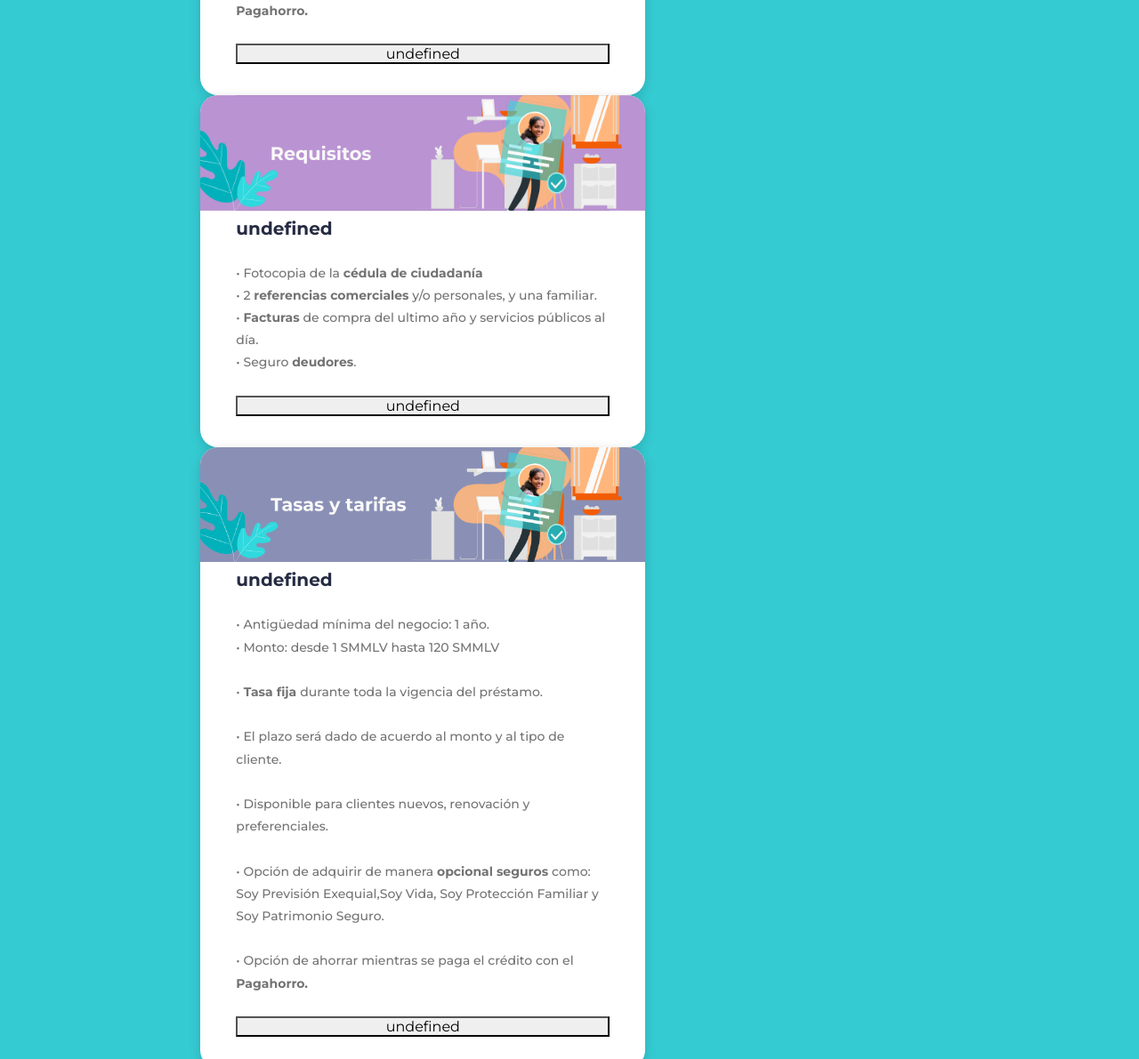
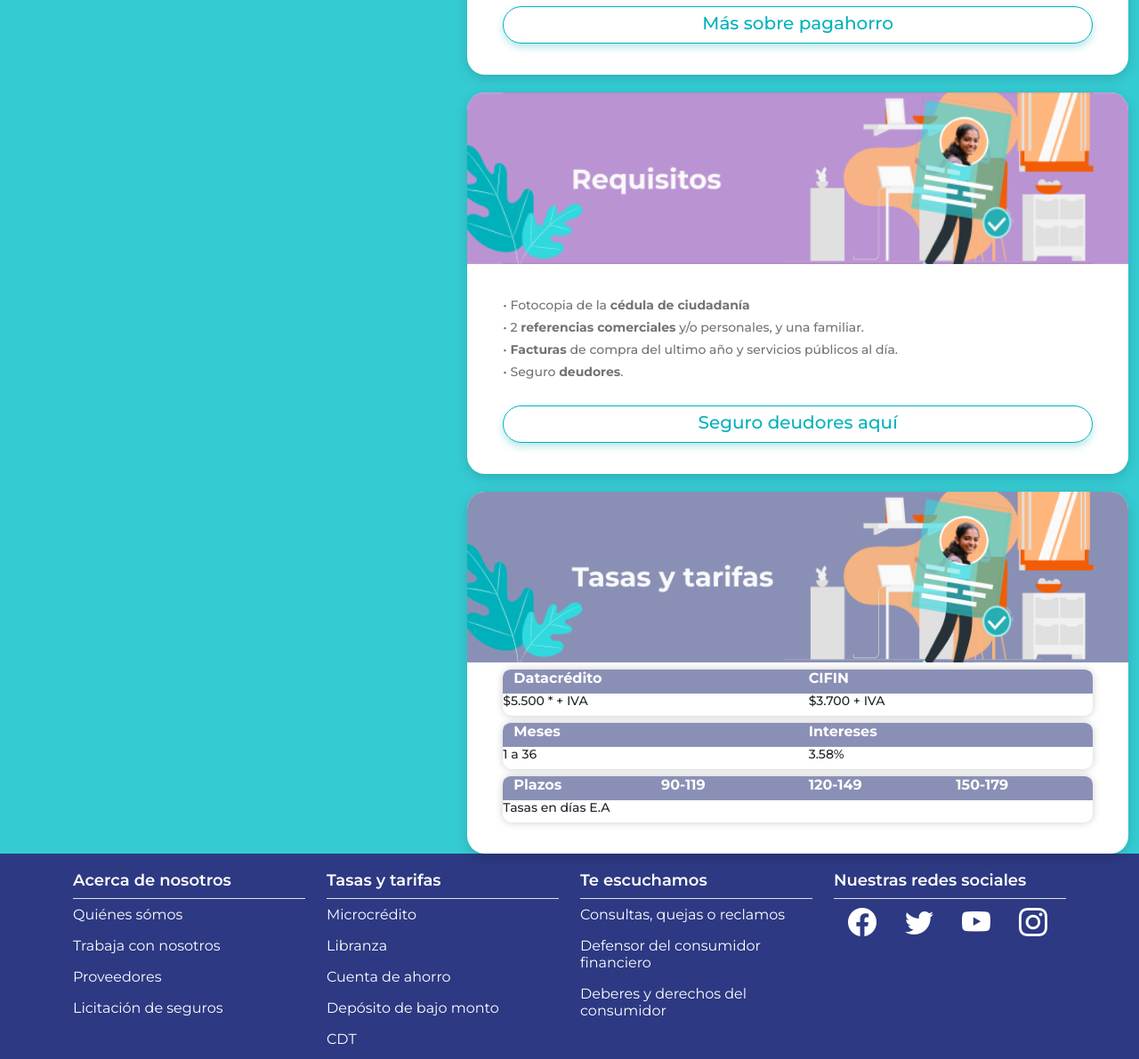
Before and after one commit to Andreita7128/Somos-W, a plain HTML site: page Créditos/credito.html in a window 1280 px wide. Shown: the part 1381-2572 px from the top of the page at 89% size. Drawn offline with nearby package versions, Linux system fonts and the light colour scheme; files that its build step writes are made by us from their sources; files whose address does not match are found by name.

Commit message:
add card tasas, style button and more design

```diff
--- a/Créditos/credito.html
+++ b/Créditos/credito.html
@@ -67,13 +67,13 @@
 
 
 
-            <main class="main-content col">
+            <main class="main-content col marginis">
                 <div class="container-fluid mx-auto text-center">
                 <div class="dropdown d-sm-block d-md-none d-flex justify-content-center">
                     <button class="btn btn-secondary dropdown-toggle" type="button" id="dropdownMenuButton1" data-bs-toggle="dropdown" aria-expanded="false">
                      Caracteristicas
                     </button>
-                    <ul class="dropdown-menu" style="left: 50%; transform: translateX(-50%);" aria-labelledby="dropdownMenuButton1">
+                    <!-- <ul class="dropdown-menu" style="left: 50%; transform: translateX(-50%);" aria-labelledby="dropdownMenuButton1">
                         <card-imagen recurso="./img/caracteristicas.png" contenido='
                                     &#x2022; Antigüedad mínima del negocio: 1 año.
                                      <br>&#x2022; Monto: desde 1 SMMLV hasta 120 SMMLV </br>
@@ -117,6 +117,19 @@
                                     <br>&#x2022; Opción de ahorrar mientras se paga el crédito con el <b> Pagahorro.</b></br>
                                     ' class="imagen-inCard"></card-imagen>
 
+                    </ul> -->
+                    <ul class="dropdown-menu" aria-labelledby="dropdownMenuButton1">
+                        <card-productasas recurso="./img/caracteristicas.png" meses='
+                                    &#x2022; Antigüedad mínima del negocio: 1 año.
+                                     <br>&#x2022; Monto: desde 1 SMMLV hasta 120 SMMLV </br>
+                                     <br>&#x2022;<b> Tasa fija </b> durante toda la vigencia del préstamo.</br>
+                                    <br>&#x2022; El plazo será dado de acuerdo al monto y al tipo de cliente.</br>
+                                    <br>&#x2022; Disponible para clientes nuevos, renovación y preferenciales.</br>
+                                    <br>&#x2022; Opción de adquirir de manera <b> opcional seguros </b> como: Soy Previsión
+                                    Exequial,Soy Vida, Soy Protección Familiar y Soy Patrimonio Seguro.</br>
+                                    <br>&#x2022; Opción de ahorrar mientras se paga el crédito con el <b> Pagahorro.</b></br>
+                                    ' class="imagen-inCard"></card-productasas>
+
                     </ul>
                   </div>
 
@@ -137,39 +150,43 @@
                         <br>&#x2022; Opción de adquirir de manera <b> opcional seguros </b> como: Soy Previsión
                         Exequial,Soy Vida, Soy Protección Familiar y Soy Patrimonio Seguro.</br>
                         <br>&#x2022; Opción de ahorrar mientras se paga el crédito con el <b> Pagahorro.</b></br>
-                        ' class="imagen-inCard"></card-imagen>
+                        '
+                        titulo = ' '
+                        boton  = 'Más sobre pagahorro'
+
+
+                        class="imagen-inCard"></card-imagen>
                     </article>
                     <div id="locate_caract" class="d-md-block d-sm-none">
-                        <card-imagen recurso="./img/requisitos.png" contenido='
+                        <card-imagen recurso="./img/requisitos.png"
+                        contenido='
                         &#x2022; Fotocopia de la <b>cédula de ciudadanía</b>
                         <br>&#x2022; 2 <b> referencias comerciales</b> y/o personales, y una familiar.
                         <br>&#x2022; <b>Facturas </b> de compra del ultimo año y servicios públicos al día.
                         <br>&#x2022; Seguro <b>deudores</b>.
-                        ' class="imagen-inCard" id="caracteristicas"></card-imagen>
+                        '
+                        titulo = ' '
+                        boton = 'Seguro deudores aquí'
+
+
+                        class="imagen-inCard" id="caracteristicas"></card-imagen>
                     </div>
-                    <div id="locate_caract" class="d-md-block d-sm-none">
-                        <card-imagen recurso="./img/Tasas y tarifas.png" contenido='
-                        &#x2022; Antigüedad mínima del negocio: 1 año.
-                         <br>&#x2022; Monto: desde 1 SMMLV hasta 120 SMMLV </br>
-                         <br>&#x2022;<b> Tasa fija </b> durante toda la vigencia del préstamo.</br>
-                        <br>&#x2022; El plazo será dado de acuerdo al monto y al tipo de cliente.</br>
-                        <br>&#x2022; Disponible para clientes nuevos, renovación y preferenciales.</br>
-                        <br>&#x2022; Opción de adquirir de manera <b> opcional seguros </b> como: Soy Previsión
-                        Exequial,Soy Vida, Soy Protección Familiar y Soy Patrimonio Seguro.</br>
-                        <br>&#x2022; Opción de ahorrar mientras se paga el crédito con el <b> Pagahorro.</b></br>
-                        ' class="imagen-inCard" id="caracteristicas"></card-imagen>
-                    </div>
+
+
+
                     <div id="locate_caract">
-                        <card-imagen recurso="./img/requisitos.png" contenido='
-                        &#x2022; Antigüedad mínima del negocio: 1 año.
-                         <br>&#x2022; Monto: desde 1 SMMLV hasta 120 SMMLV </br>
-                         <br>&#x2022;<b> Tasa fija </b> durante toda la vigencia del préstamo.</br>
-                        <br>&#x2022; El plazo será dado de acuerdo al monto y al tipo de cliente.</br>
-                        <br>&#x2022; Disponible para clientes nuevos, renovación y preferenciales.</br>
-                        <br>&#x2022; Opción de adquirir de manera <b> opcional seguros </b> como: Soy Previsión
-                        Exequial,Soy Vida, Soy Protección Familiar y Soy Patrimonio Seguro.</br>
-                        <br>&#x2022; Opción de ahorrar mientras se paga el crédito con el <b> Pagahorro.</b></br>
-                        ' class="imagen-inCard" id="caracteristicas"></card-imagen>
+                        <card-productasas img="./img/Tasas y tarifas.png"
+                        datacredito='$5.500 * + IVA'
+                        cifin = '$3.700 + IVA'
+                        meses ='1 a 36'
+                        intereses = '3.58%'
+                        plazos = 'Tasas en días E.A'
+                        plazo1 = '90-119'
+                        plazo2 = '120-149'
+                        plazo3 = '150-179'
+
+
+                         class="imagen-inCard" id="caracteristicas"></card-productasas>
                     </div>
 
 
--- a/Créditos/credito.scss
+++ b/Créditos/credito.scss
@@ -1,5 +1,8 @@
 .image-card{
     width: 10px !important;
+}
+.marginis{
+    margin-left: 300px !important;
 }
 
 section{
--- a/public/Components/Cards/Card-article/cardArticle.js
+++ b/public/Components/Cards/Card-article/cardArticle.js
@@ -275,6 +275,7 @@ class cardImagen extends HTMLElement {
     connectedCallback() {
 
         this.innerHTML = `
+        <div class = 'supreme'>
 
         <section class="fondo-card">
         <section class="card-imagen">
@@ -286,8 +287,10 @@ class cardImagen extends HTMLElement {
             ${this.contenido}
             </p>
         </section>
-        <button><!--  aca poner estilo de boton ♥ -->${this.boton}</button>
+        <button class = 'btn card_button'><!--  aca poner estilo de boton ♥ --><h4>${this.boton}</h4></button>
     </section>
+
+        </div>
 
         `
 
@@ -676,106 +679,139 @@ class cardProductasas extends HTMLElement {
     constructor() {
         super();
 
-
+        this.img;
         this.datacredito;
         this.cifin;
         this.meses;
-        this.recurso;
-        this.titulo;
-        this.contenido;
-        this.tags;
-        this.likes = 0;
-        this.comments = 0;
-        this.userprofile;
-        this.name;
-
-
+        this.interes;
+        this.plazos;
+        this.plazo1;
+        this.plazo2;
+        this.plazo3;
     }
 
     static get observedAttributes() {
         return [
-
-            "recurso",
-            "name",
-            "titulo",
-            "contenido",
-
-            "userprofile"
+            "img",
+            "datacredito",
+            "cifin",
+            "meses",
+            "intereses",
+            "plazos",
+            "plazo1",
+            "plazo2",
+            "plazo3"
         ]
     }
 
     attributeChangedCallback(nameAtr, oldValue, newValue) {
-
         switch (nameAtr) {
-            case "recurso":
-
-                this.recurso = newValue
-
+            case "datacredito":
+                this.datacredito = newValue;
+                break;
+            case "cifin":
+                this.cifin = newValue;
+                break;
+            case "meses":
+                this.meses = newValue;
+                break;
+            case "intereses":
+                this.interes = newValue;
+                break;
+            case "plazos":
+                this.plazos = newValue;
+                break;
+            case "img":
+                this.img = newValue;
                 break;
 
-            case "userprofile":
-
-                this.userprofile = newValue
-
+            case "plazo1":
+                this.plazo1 = newValue;
                 break;
-
-            case "name":
-
-                this.name = newValue
-
+            case "plazo2":
+                this.plazo2 = newValue;
                 break;
-
-            case "titulo":
-
-                this.titulo = newValue
-
-                break;
-
-            case "contenido":
-
-                this.contenido = newValue
-
+            case "plazo3":
+                this.plazo3 = newValue;
                 break;
 
 
         }
-
     }
 
     connectedCallback() {
+        this.innerHTML = `
+    <section class="fondo-card">
+    <section class="card-imagen">
+      <img src="${this.img}" class="imagen-inCard" alt="">
+    </section>
+    <section class = "contenedores">
+    <div class="row bg-dark text-white title_row">
+      <div class="col">
+        <h4>Datacrédito</h4>
+      </div>
+      <div class="col">
+        <h4>CIFIN</h4>
+      </div>
+    </div>
+    <div class="row">
+      <div class="col title_col">
+        <h4>${this.datacredito}</h4>
+      </div>
+      <div class="col title_col">
+        <h4>${this.cifin}</h4>
+      </div>
+    </div>
+    </section>
+    <section class = "contenedores">
+    <div class="row bg-dark text-white title_row">
+      <div class="col">
+        <h4>Meses</h4>
+      </div>
+      <div class="col">
+        <h4>Intereses</h4>
+      </div>
+    </div>
+    <div class="row">
+      <div class="col title_col">
+        <h4>${this.meses}</h4>
+      </div>
+      <div class="col title_col">
+        <h4>${this.interes}</h4>
+      </div>
+    </div>
+    </section>
+    <section class = "contenedores">
+    <div class="row bg-dark text-white title_row">
+      <div class="col">
+        <h4>Plazos</h4>
+      </div>
+      <div class="col">
+      <h4>${this.plazo1}</h4>
+      </div>
+      <div class="col">
+      <h4>${this.plazo2}</h4>
+      </div>
+      <div class="col">
+      <h4>${this.plazo3}</h4>
+      </div>
+    </div>
+    <div class="row">
+      <div class="col title_col">
+        <h4>${this.plazos}</h4>
+      </div>
+      <div class="col">
+
+      </div>
+    </div>
+  </section>
 
 
 
-        this.innerHTML = `
-        <section class="fondo-card">
-        <section class="titulo-naranja">
-            <img class="imagen-inOrange" src="${this.userprofile}" alt="">
-            <p class="usuario-naranja">${this.name}</p>
-        </section>
-        <section class="card-imagen">
-            <img src="${this.recurso}" class="imagen-inCard" alt="">
-        </section>
-        <section class="texto-card">
-            <h5 class="titulo">${this.titulo}</h5>
-            <p class="parrafo">
-                ${this.contenido}
-            </p>
-        </section>
-        <section class="card-interactions">
-            <div class="left">
-                <div class="likes">
-                    <i class="bi bi-heart"></i><p>${this.likes}</p></div>
-                <div class="comments">
-                    <i class="bi bi-chat-left"></i><p>${this.comments}</p></div>
-            </div>
-            <div class="punticos">...</div>
-        </section>
-    </section>
-        `
-
-    }
 
 
+    `;
+    }
 }
 
-window.customElements.define("card-blogdetalle", cardBlogDetalle)
+window.customElements.define("card-productasas", cardProductasas);
--- a/public/Components/Cards/Card-article/cardArticle.scss
+++ b/public/Components/Cards/Card-article/cardArticle.scss
@@ -3,16 +3,32 @@
 .fondo-card {
 
     background-color: white;
-    width: 90%;
+    width: 100%;
     height: auto;
     border-radius: 20px;
     box-shadow: 0px 4px 14px rgba(0, 0, 0, 0.15);
     padding: 35px 40px;
+    margin-top: 20px;
     overflow: hidden;
     display: flex;
     flex-direction: column;
     gap: 8px;
-    max-width: 500px;
+    max-width: 772px;
+
+    & .card_button{
+        border: 1px solid $color_blue1;
+
+        color: $color_blue1;
+    }
+
+    & .card_button:hover{
+        background-color: $color_blue1;
+        color: $color_base_white;
+    }
+    & .card_button> h4{
+        font-size: 20px;
+       font-weight: 500;
+    }
 
 
     & .titulo-naranja {
@@ -238,3 +254,34 @@
         }
     }
 }
+.title_row{
+    background-color: $color_dark_violet3 !important ;
+    width: 100%;
+    border-radius: 8.84097px 8.84097px 0px 0px;
+    margin-left: 0px;
+    margin-right: 0px;
+
+
+    & h4{
+        font-size: 16px;
+    }
+
+}
+
+.title_col{
+    width: 100%;
+& h4{
+    font-size: 14px !important;
+    font-weight: 500 !important;
+}
+}
+
+.contenedores{
+    width: 100%;
+    padding-top: 0;
+    border-radius: 10px;
+    box-shadow: 0px 0px 10px rgba(0, 0, 0, 0.2);
+
+
+
+}
--- a/public/Components/Sidebarproduct/sidebarproduct.scss
+++ b/public/Components/Sidebarproduct/sidebarproduct.scss
@@ -1,4 +1,6 @@
 @import '../../../landing.scss';
+
+
 
 .btn-sidebar{
     width: 100% !important;
@@ -24,4 +26,5 @@
 
 .tam-sidebar{
     width: 100%;
+    margin-left: 175px;
 }
```
Also changed, not shown: Créditos/credito.css, public/Components/Cards/Card-article/cardArticle.css, public/Components/Sidebarproduct/sidebarproduct.css, public/Components/components.js (line endings or trailing spaces), 3 other files.
